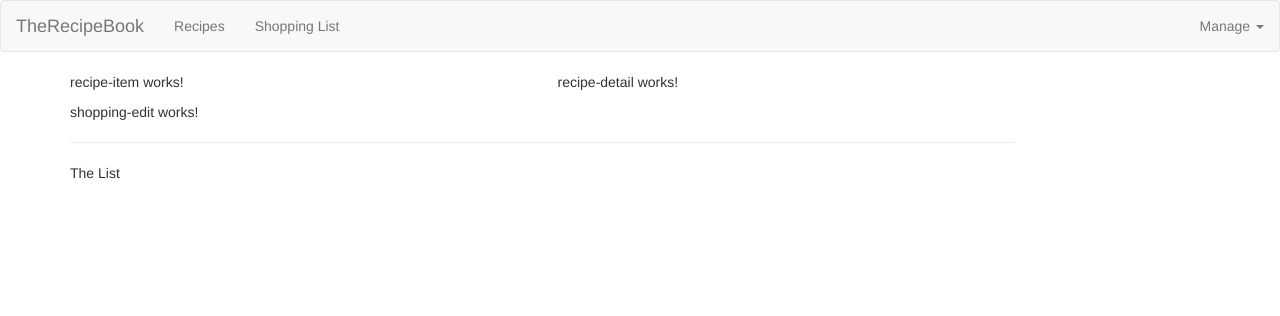
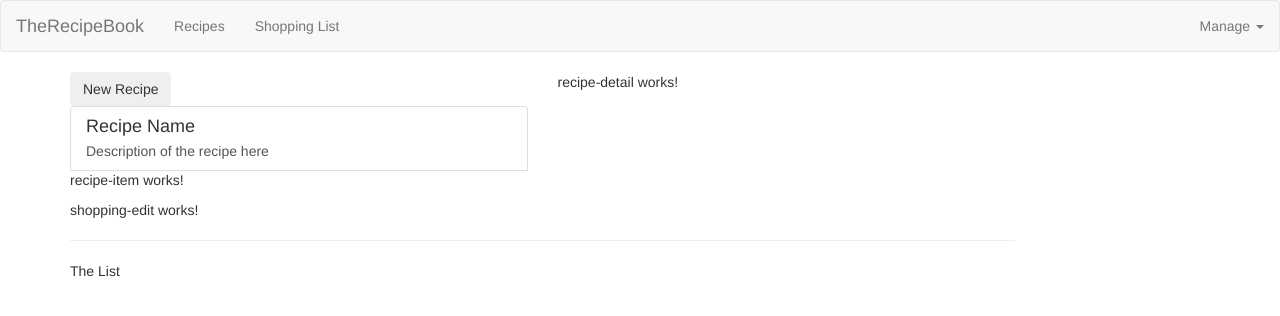
Before and after one commit to rodrigorosa/the-recipe-book, an Angular app: page / in a window 1280 px wide. Shown: the top 316 px of the page. Built offline with nearby package versions, Linux system fonts and the light colour scheme.

Commit message:
The recipe list content

```diff
--- a/src/app/recipes/recipe-list/recipe-list.component.html
+++ b/src/app/recipes/recipe-list/recipe-list.component.html
@@ -1 +1,21 @@
-<app-recipe-item></app-recipe-item>
+<div class="row">
+  <div class="col-xs-12">
+    <button class="btn btn-succes">New Recipe</button>
+  </div>
+</div>
+
+<div class="row">
+  <div class="col-xs-12">
+    <a href="#" class="list-group-item clearfix">
+      <div class="pull-left">
+        <h4 class="list-group-item-heading">Recipe Name</h4>
+        <p class="list-group-item-text">Description of the recipe here</p>
+      </div>
+      <span class="pull-right">
+        <img src="" alt="" class="img-responsive" style="max-height: 50px;">
+      </span>
+    </a>
+
+    <app-recipe-item></app-recipe-item>
+  </div>
+</div>
--- a/src/app/recipes/recipe-list/recipe-list.component.ts
+++ b/src/app/recipes/recipe-list/recipe-list.component.ts
@@ -1,4 +1,5 @@
 import { Component, OnInit } from '@angular/core';
+import { Recipe } from '../recipe.model';
 
 @Component({
   selector: 'app-recipe-list',
@@ -7,7 +8,9 @@
 })
 export class RecipeListComponent implements OnInit {
 
-  recipes: [];
+  recipes: Recipe[] = [
+    new Recipe('A recipe', 'Just a test', 'http://maxpixel.freegreatpicture.com/static/photo/1x/Struffoli-Meal-Food-Sweet-Typical-Sweet-Recipe-647314.jpg')
+  ];
 
   constructor() { }
 
```
